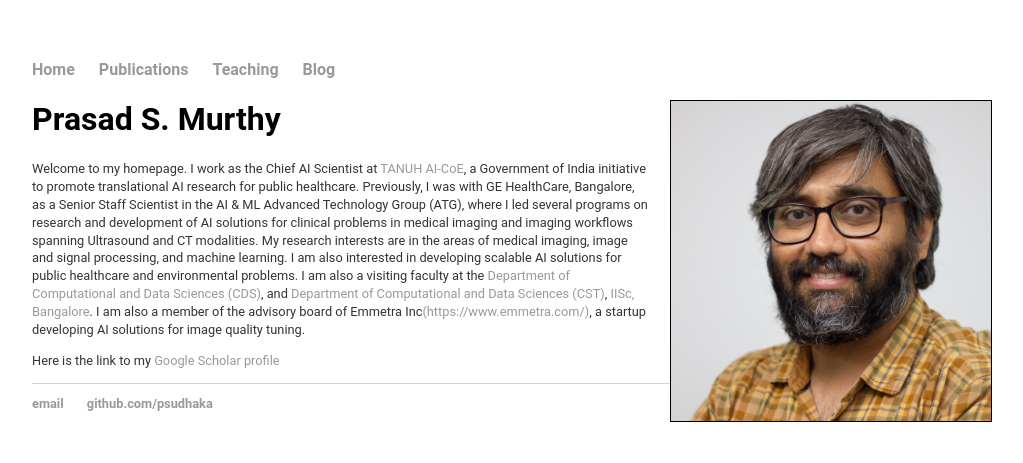
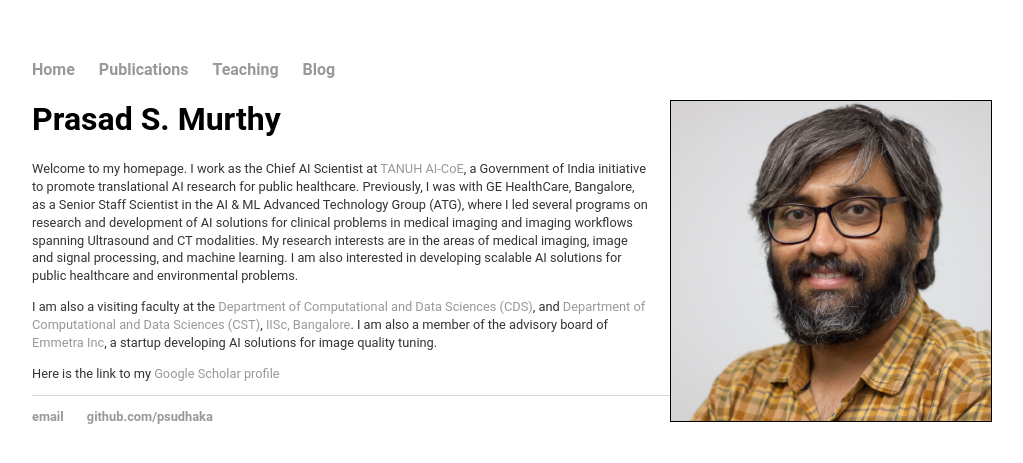
Before and after one commit to psudhaka/psudhaka.github.io, a Jekyll site: the page built from index.html, in a window 1280 px wide. Shown: the top 463 px of the page, without its empty margins (128-1151 px from the left). Built offline with Jekyll 4.4.1, drawn with Linux system fonts in a browser that asks for light colours.

Commit message:
Modified bio

```diff
--- a/index.html
+++ b/index.html
@@ -21,9 +21,9 @@
 	<h1>Prasad S. Murthy</h1>
 	<p>
 		<!--<img src="PS.jpg" alt="PS" width="300" height="400">-->
-		Welcome to my homepage. I work as the Chief AI Scientist at <a target="_blank" href="https://www.tahuh.ai/">TANUH AI-CoE</a>, a Government of India initiative to promote translational AI research for public healthcare. Previously, I was with GE HealthCare, Bangalore, as a Senior Staff Scientist in the AI & ML Advanced Technology Group (ATG), where I led several programs on research and development of AI solutions for clinical problems in medical imaging and imaging workflows spanning Ultrasound and CT modalities. My research interests are in the areas of medical imaging, image and signal processing, and machine learning. I am also interested in developing scalable AI solutions for public healthcare and environmental problems.
+		Welcome to my homepage. I work as the Chief AI Scientist at <a target="_blank" href="https://www.tanuh.ai/">TANUH AI-CoE</a>, a Government of India initiative to promote translational AI research for public healthcare. Previously, I was with GE HealthCare, Bangalore, as a Senior Staff Scientist in the AI & ML Advanced Technology Group (ATG), where I led several programs on research and development of AI solutions for clinical problems in medical imaging and imaging workflows spanning Ultrasound and CT modalities. My research interests are in the areas of medical imaging, image and signal processing, and machine learning. I am also interested in developing scalable AI solutions for public healthcare and environmental problems.
 
-		I am also a visiting faculty at the <a target="_blank" href="https://cds.iisc.ac.in/">Department of Computational and Data Sciences (CDS)</a>, and <a target="_blank" href="https://cst.iisc.ac.in/">Department of Computational and Data Sciences (CST)</a>, <a target="_blank" href="https://www.iisc.ac.in/">IISc, Bangalore</a>. I am also a member of the advisory board of Emmetra Inc<a target="_blank" href="https://www.emmetra.com/">(https://www.emmetra.com/)</a>, a startup developing AI solutions for image quality tuning.
+		<p>I am also a visiting faculty at the <a target="_blank" href="https://cds.iisc.ac.in/">Department of Computational and Data Sciences (CDS)</a>, and <a target="_blank" href="https://cst.iisc.ac.in/">Department of Computational and Data Sciences (CST)</a>, <a target="_blank" href="https://www.iisc.ac.in/">IISc, Bangalore</a>. I am also a member of the advisory board of <a target="_blank" href="https://www.emmetra.com/">Emmetra Inc</a>, a startup developing AI solutions for image quality tuning. </p>
 
 
 		<!--Prior to this, I spent
```
